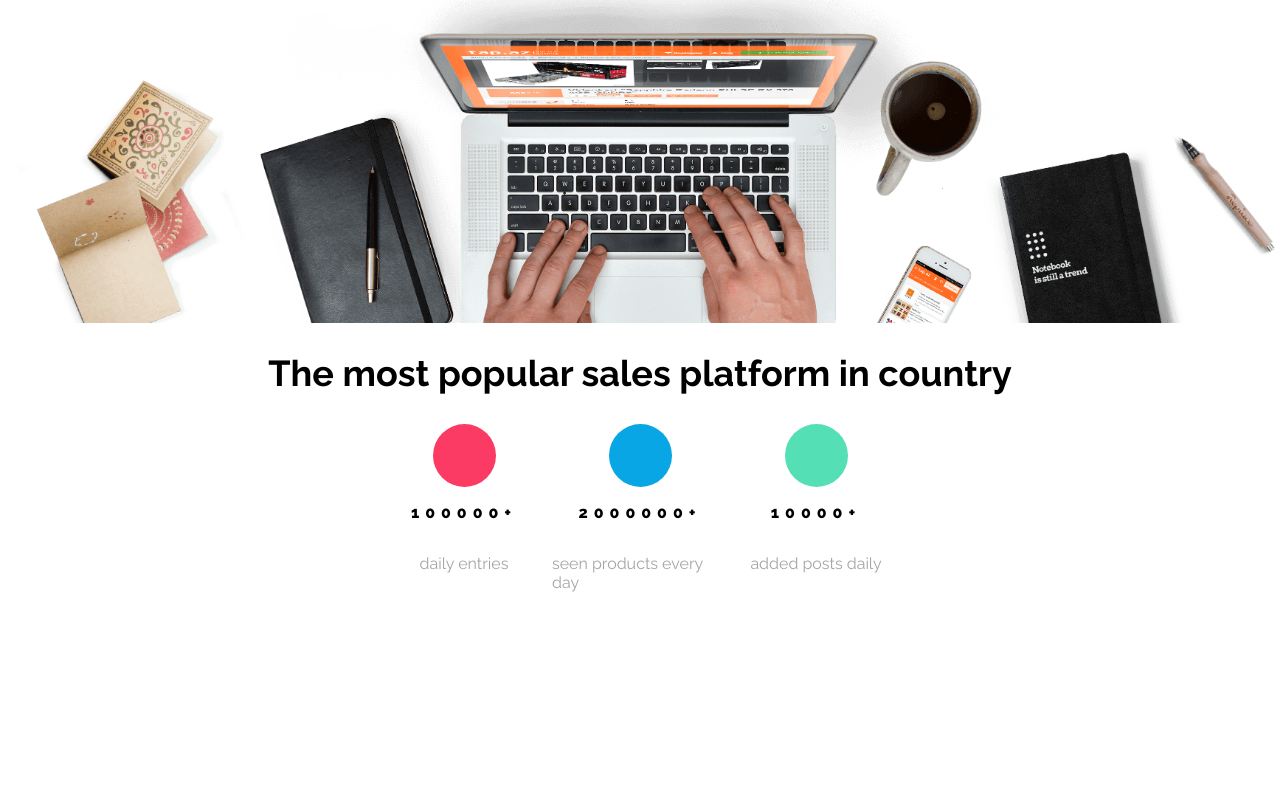
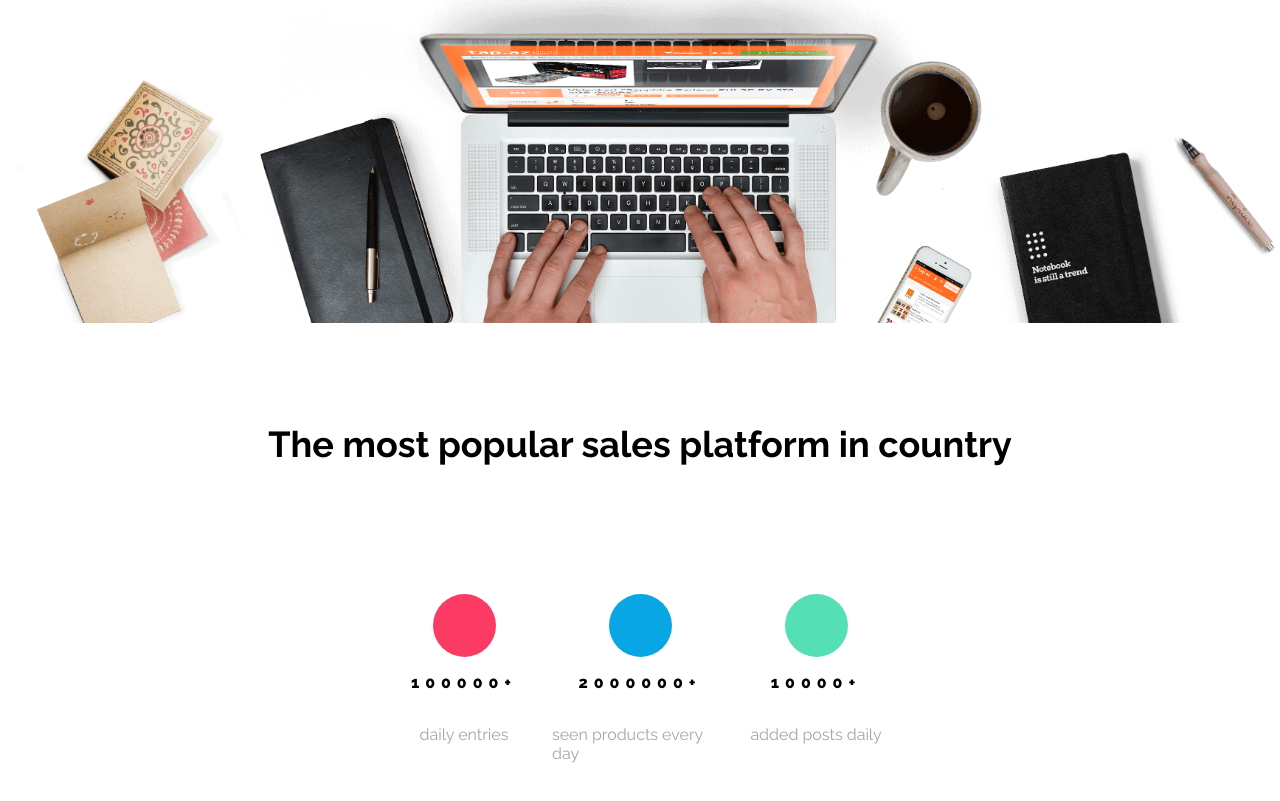
Before and after one commit to PatrykBombik/BestShop, a plain HTML site: page index.html in a window 1280 px wide. Shown: the part 513-1314 px from the top of the page. Before the commit the page ends 1121 px from the top, so only its background shows below. Drawn offline with nearby package versions, Linux system fonts and the light colour scheme.

Commit message:
add columns and leads main

```diff
--- a/src/styles/styles.css
+++ b/src/styles/styles.css
@@ -71,7 +71,7 @@ img {
     box-sizing: border-box;
 }
 
-.mainMenu a:last-child{
+.mainMenu a:last-child {
     margin-right: 5.53125rem;
 }
 
@@ -99,7 +99,7 @@ img {
 
 .hero .hero__lbl {
     font-size: 1rem;
-    font-family: 'Open Sans',sans-serif;
+    font-family: 'Open Sans', sans-serif;
     font-weight: 400;
     text-align: center;
     line-height: 1.375;
@@ -126,7 +126,7 @@ img {
 }
 
 .hero .hero__btn:hover {
-    color:var(--color-black);
+    color: var(--color-black);
 }
 
 .hero .hero__btn .hero__bgi {
@@ -146,6 +146,7 @@ img {
     line-height: 1.167;
     color: var(--color-black);
     text-align: center;
+    margin-top: 100px;
 }
 
 .main .mainCols {
@@ -160,6 +161,8 @@ img {
     max-width: 176px;
     width: 100%;
     align-items: center;
+    margin-top: 100px;
+    margin-bottom: 150px;
 }
 
 .main .mainCol .mainCol__pic1 {
@@ -169,6 +172,13 @@ img {
     background-color: var(--color-redish);
     background-position: center;
 }
+
+/*.main .mainCol .mainCol__pic1::after {*/
+/*    content: '';*/
+/*    background-image: url("../assets/Person.svg");*/
+/*    background-size: contain;*/
+/*    display: inline-block;*/
+/*}*/
 
 .main .mainCol .mainCol__pic2 {
     height: 3.9375rem;
```
